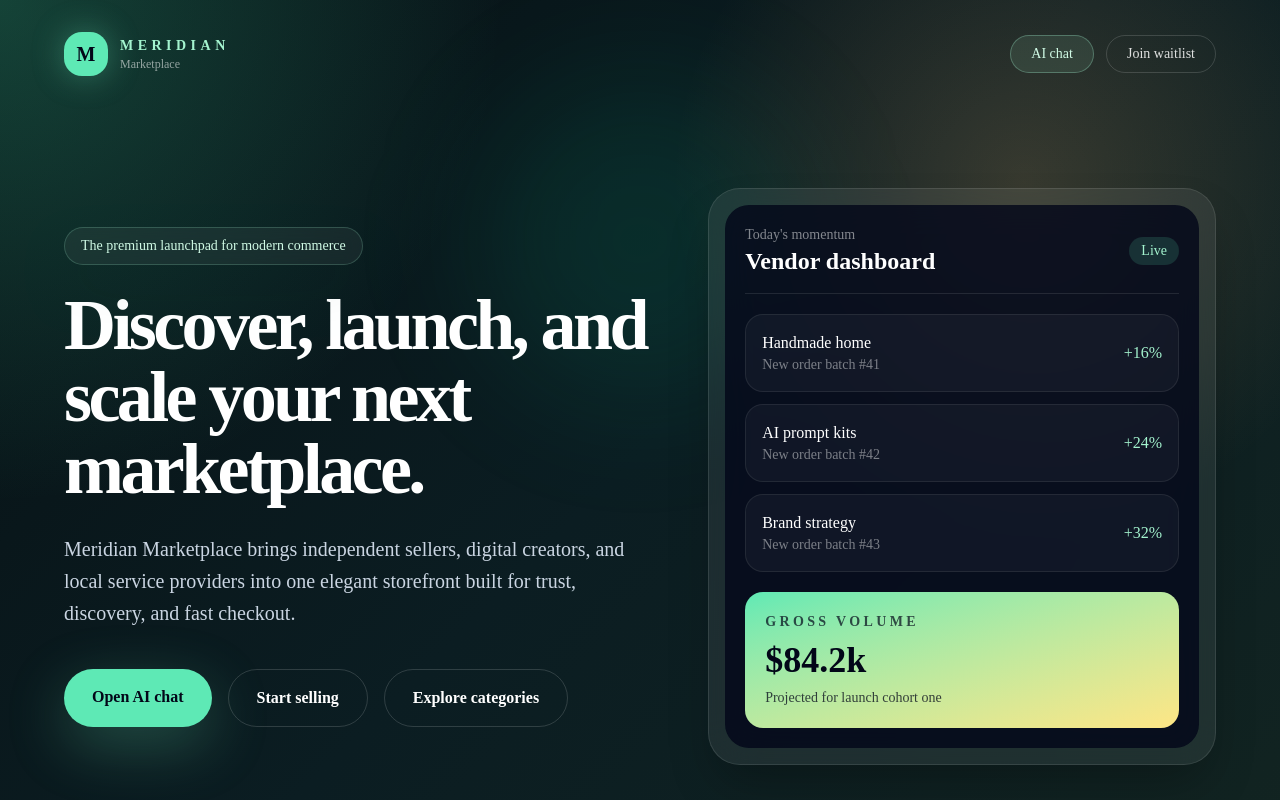
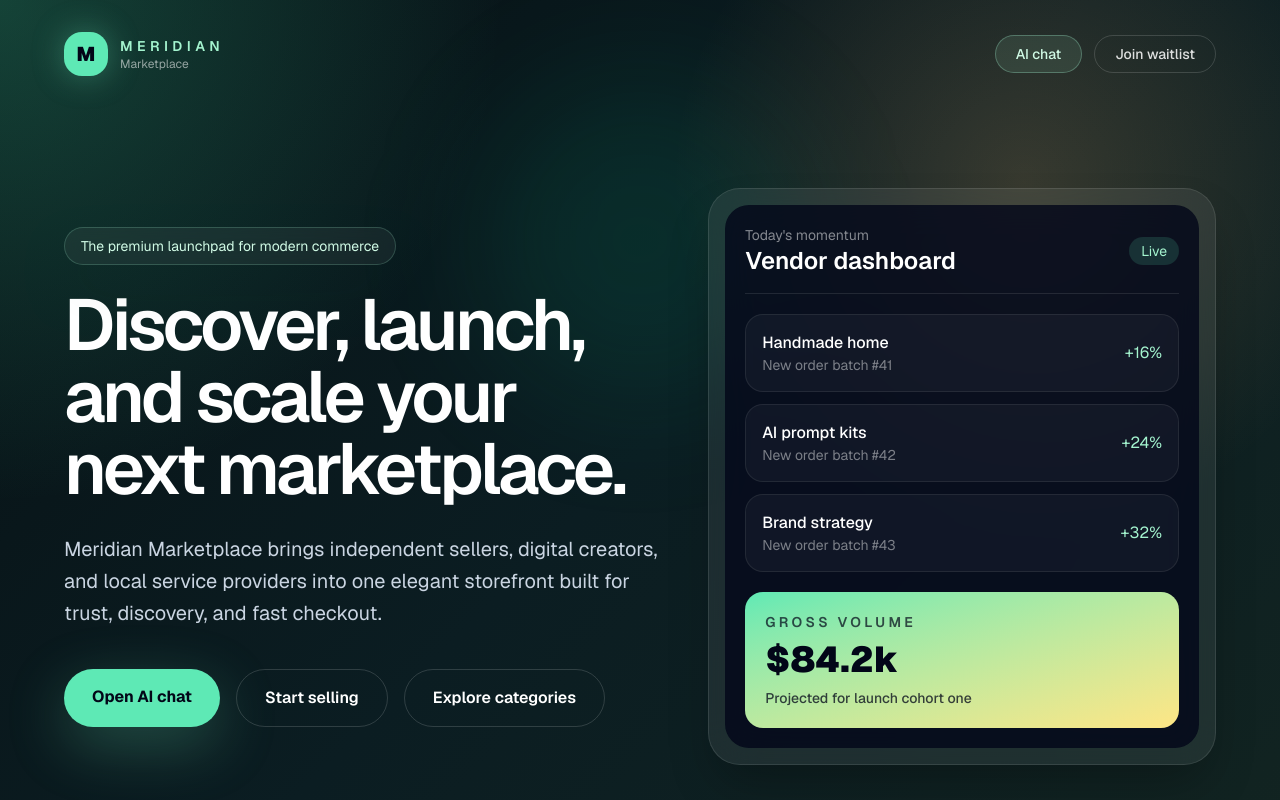
Before and after one commit to luisfx-hermes/meridian-markdetplace, a Next.js app: page / in a window 1280 px wide. Shown: the top 800 px of the page. Built offline with nearby package versions, Linux system fonts and the light colour scheme.

Commit message:
fix: restore AI Elements chat styling

```diff
--- a/app/chat/page.tsx
+++ b/app/chat/page.tsx
@@ -583,7 +583,7 @@ const Example = () => {
   );
 
   return (
-    <div className="relative flex size-full flex-col divide-y overflow-hidden">
+    <div className="relative flex min-h-screen w-full flex-col divide-y overflow-hidden bg-background text-foreground">
       <Conversation>
         <ConversationContent>
           {messages.map(({ versions, ...message }) => (
--- a/app/globals.css
+++ b/app/globals.css
@@ -7,7 +7,7 @@
 @theme inline {
   --color-background: var(--background);
   --color-foreground: var(--foreground);
-  --font-sans: var(--font-sans);
+  --font-sans: var(--font-geist-sans);
   --font-mono: var(--font-geist-mono);
   --font-heading: var(--font-sans);
   --color-sidebar-ring: var(--sidebar-ring);
--- a/app/layout.tsx
+++ b/app/layout.tsx
@@ -29,7 +29,7 @@ export default function RootLayout({
       lang="en"
       className={`${geistSans.variable} ${geistMono.variable} h-full antialiased`}
     >
-      <body className="min-h-full flex flex-col">
+      <body className="flex h-full flex-col bg-background text-foreground">
         <TooltipProvider>
           {children}
           <Toaster />
```
